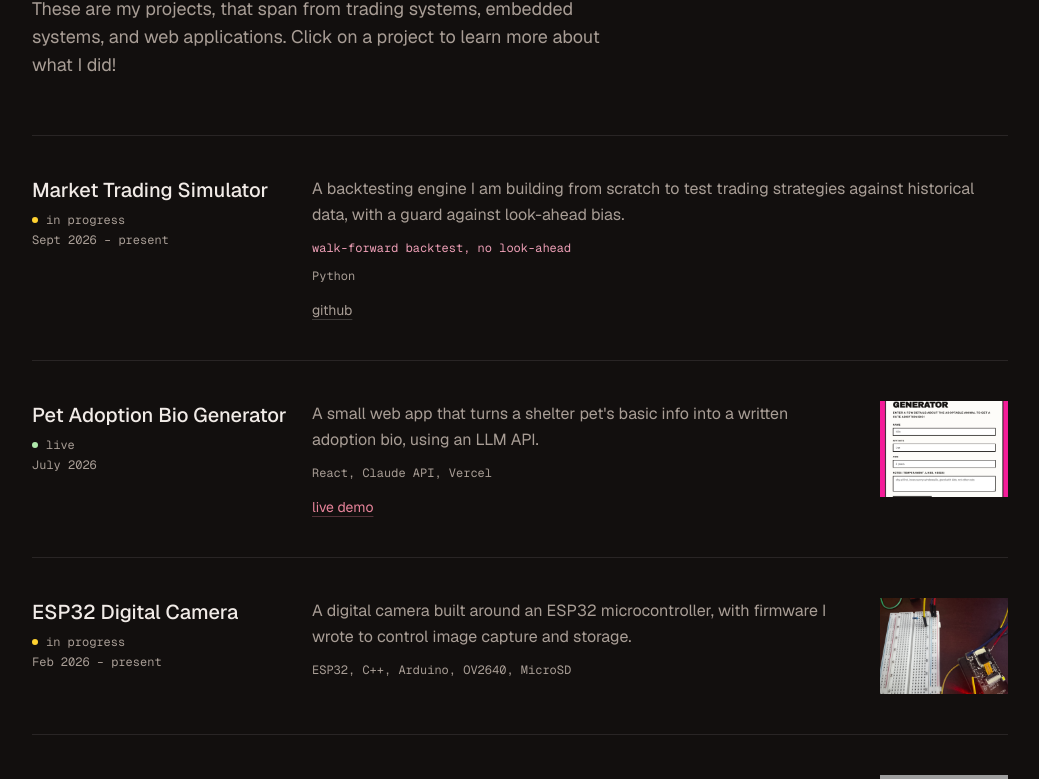
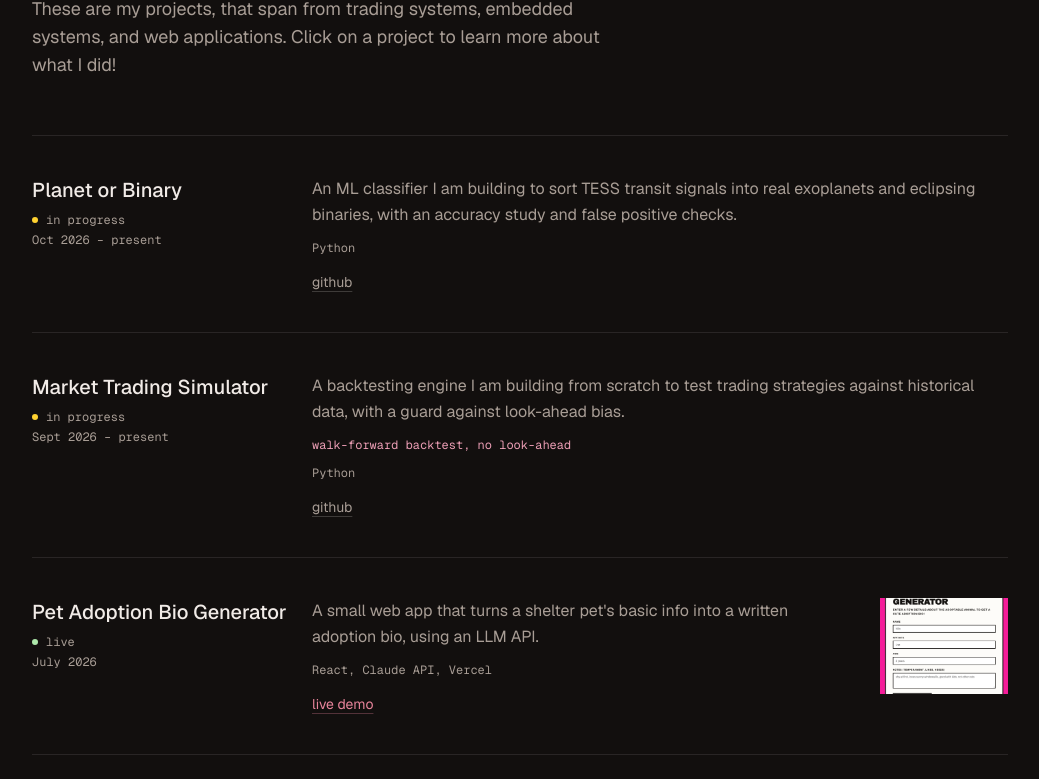
Before and after one commit to aparnabalaji07/portfolio, a Next.js app: page / in a window 1280 px wide. Shown: the part 1712-2491 px from the top of the page, without its empty margins (120-1159 px from the left). Built offline with nearby package versions, Linux system fonts and the light colour scheme; grey boxes are pictures that could not be loaded.

Commit message:
feat: added planet or binary project

```diff
--- a/src/data/projects.js
+++ b/src/data/projects.js
@@ -1,4 +1,42 @@
 export const projects = [
+  {
+    slug: "planet-or-binary",
+    title: "Planet or Binary",
+    kind: "data",
+    status: "in progress",
+    dateRange: "Oct 2026 – present",
+    description:
+      "An ML classifier I am building to sort TESS transit signals into real exoplanets and eclipsing binaries, with an accuracy study and false positive checks.",
+    tech: ["Python"],
+    github: "https://github.com/aparnabalaji07/planet-or-binary",
+    demo: null,
+    thumbnail: null,
+    detail: {
+      intro:
+        "This project uses transit data from TESS, the NASA telescope that searches for planets around other stars. When a planet passes in front of its star, the star gets a little dimmer. An eclipsing binary, where two stars pass in front of each other, can make a dip that looks very similar. I am building a classifier that sorts these transit signals into real exoplanets and eclipsing binaries.",
+      mechanics: [
+        {
+          term: "Classifier",
+          detail:
+            "A machine learning model that takes a TESS transit signal and labels it as either a real exoplanet or an eclipsing binary.",
+        },
+        {
+          term: "Accuracy study",
+          detail:
+            "Testing how often the classifier gets the label right, so I know how much to trust its results.",
+        },
+        {
+          term: "False positive checks",
+          detail:
+            "Checks for signals that the classifier calls a planet when they are not actually a planet.",
+        },
+        {
+          term: "Web app",
+          detail: "A Streamlit web app is planned as the final milestone.",
+        },
+      ],
+    },
+  },
   {
     slug: "market-trading-simulator",
     title: "Market Trading Simulator",
```
